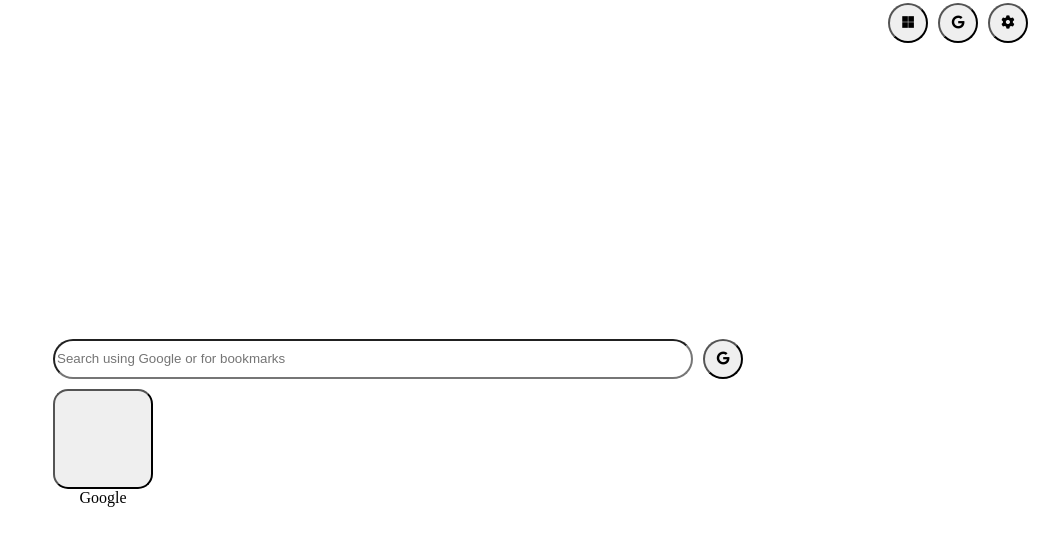
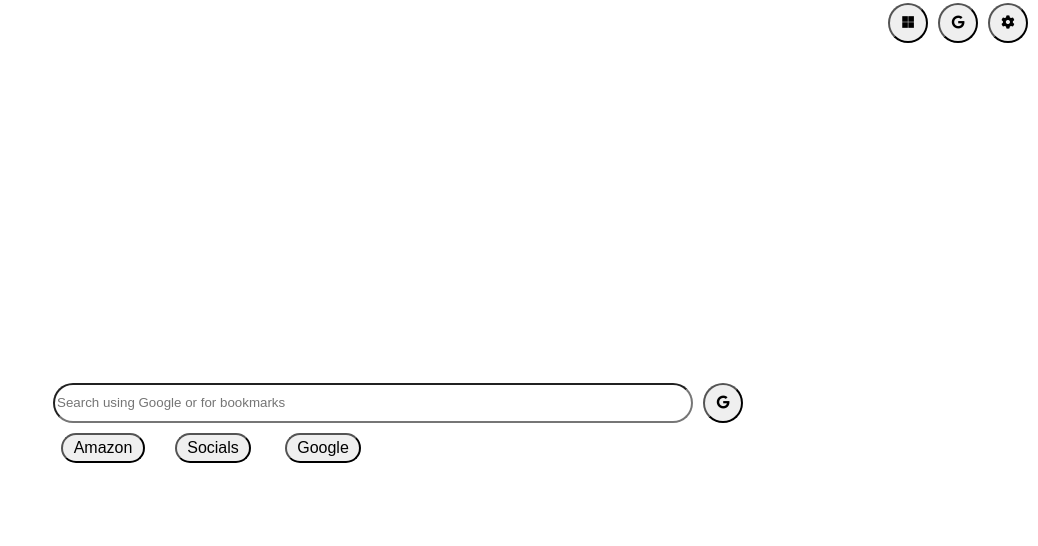
Before and after one commit to NorthPew/Chrome-New-Tab-Extension, a React (Vite) app: page / in a window 1280 px wide. Shown: the top 546 px of the page, without its empty margins (242-1280 px from the left). Built offline with nearby package versions, Linux system fonts and the light colour scheme.

Commit message:
Not using a database this time around but now you can get folders from the data file

```diff
--- a/src/App.jsx
+++ b/src/App.jsx
@@ -1,8 +1,9 @@
 import styled from "styled-components"
-import { useEffect, useState } from "react"
+import { useState } from "react"
 
 import "./app.css"
 import "../font-awesome.js"
+import data from "../data.json"
 
 // Navbar
 const NavBar = styled.nav`
@@ -63,13 +64,9 @@ const FolderContainer = styled.section`
 `
 
 const FolderButton = styled.button`
+  font-size: 16px;
   border-radius: 15px;
-  width: 100px;
-  height: 100px;
-`
-
-const FolderName = styled.legend`
-  font-size: 16px;
+  padding: .25em .65em;
 `
 
 const FolderStructure = styled.section`
@@ -82,7 +79,7 @@ const FolderStructure = styled.section`
 function App() {
 
   const [searchTerm, setSearchTerm] = useState('')
-
+  const [isFolderOpen, setIsFolderOpen] = useState({})
 
   const handleSubmit = (event) => {
     event.preventDefault();
@@ -92,6 +89,9 @@ function App() {
 
   }
 
+  const onOpenFolder = (folder) => {
+    setIsFolderOpen(folder)
+  }
 
   return (
     <>
@@ -109,12 +109,24 @@ function App() {
         </SearchBarContainer>
 
         <FolderContainer>
-          {
-
-          }
+        {data.folders.map((folder) => (
+                <FolderStructure key={folder.id}>
+                  <FolderButton onClick={() => onOpenFolder(folder)}>{folder.title}</FolderButton>
+                    {
+                      isFolderOpen.id === folder.id && (
+                        folder.contents.map((content) => (
+                          <div key={content.id}>
+                              <h3>{content.title}</h3>
+                              <img src={content.icon} alt={content.title} />
+                              <a href={content.link}>Link</a>
+                          </div>
+                      ))
+                      )
+                    }
+                </FolderStructure>
+            ))}
           <FolderStructure>
-            <FolderButton></FolderButton>
-            <FolderName>Google</FolderName>
+            <FolderButton>Google</FolderButton>
           </FolderStructure>
         </FolderContainer>
 
```
Also changed, not shown: database/database.js (deleted, +0 -16 lines), data.json (renamed from database/db.json).
